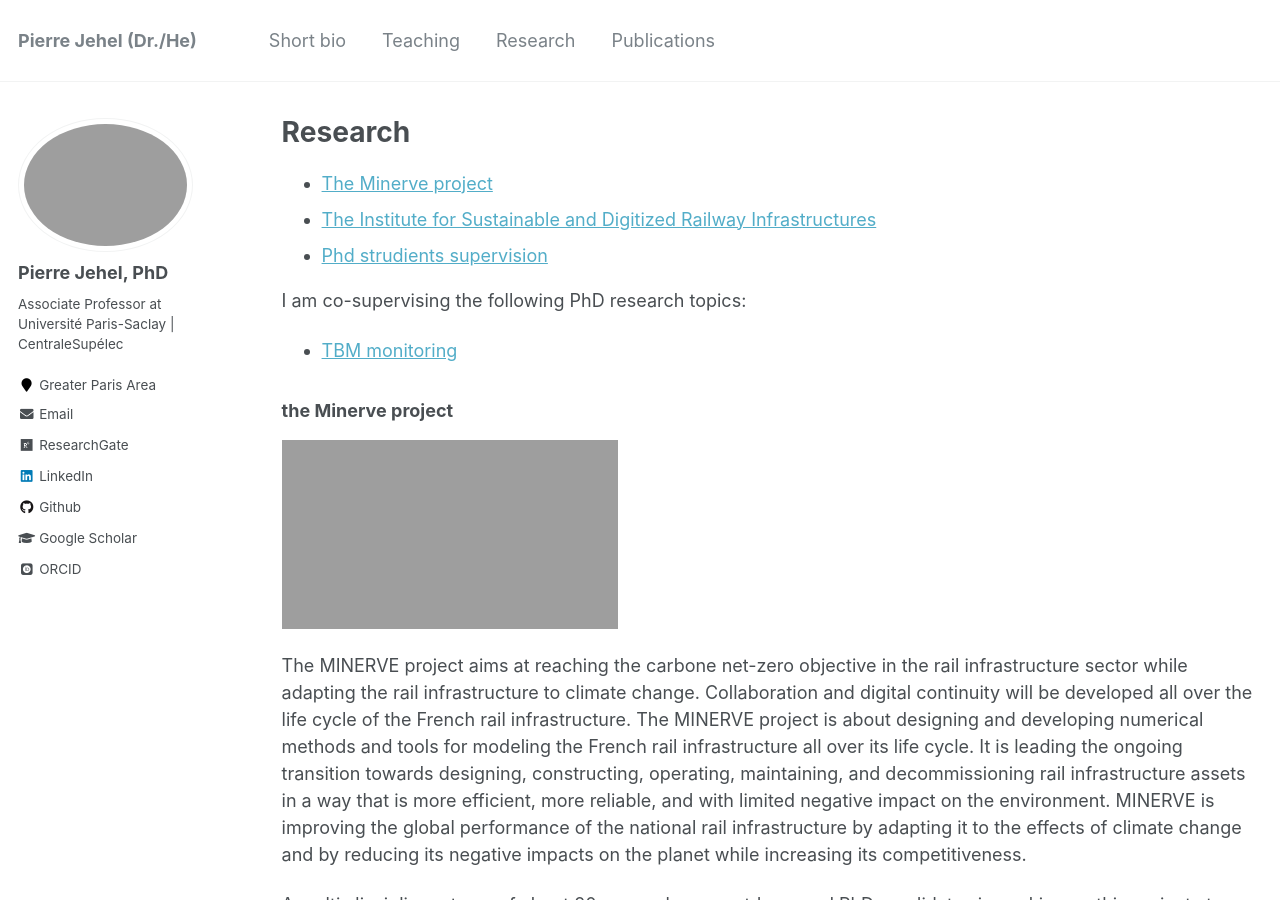
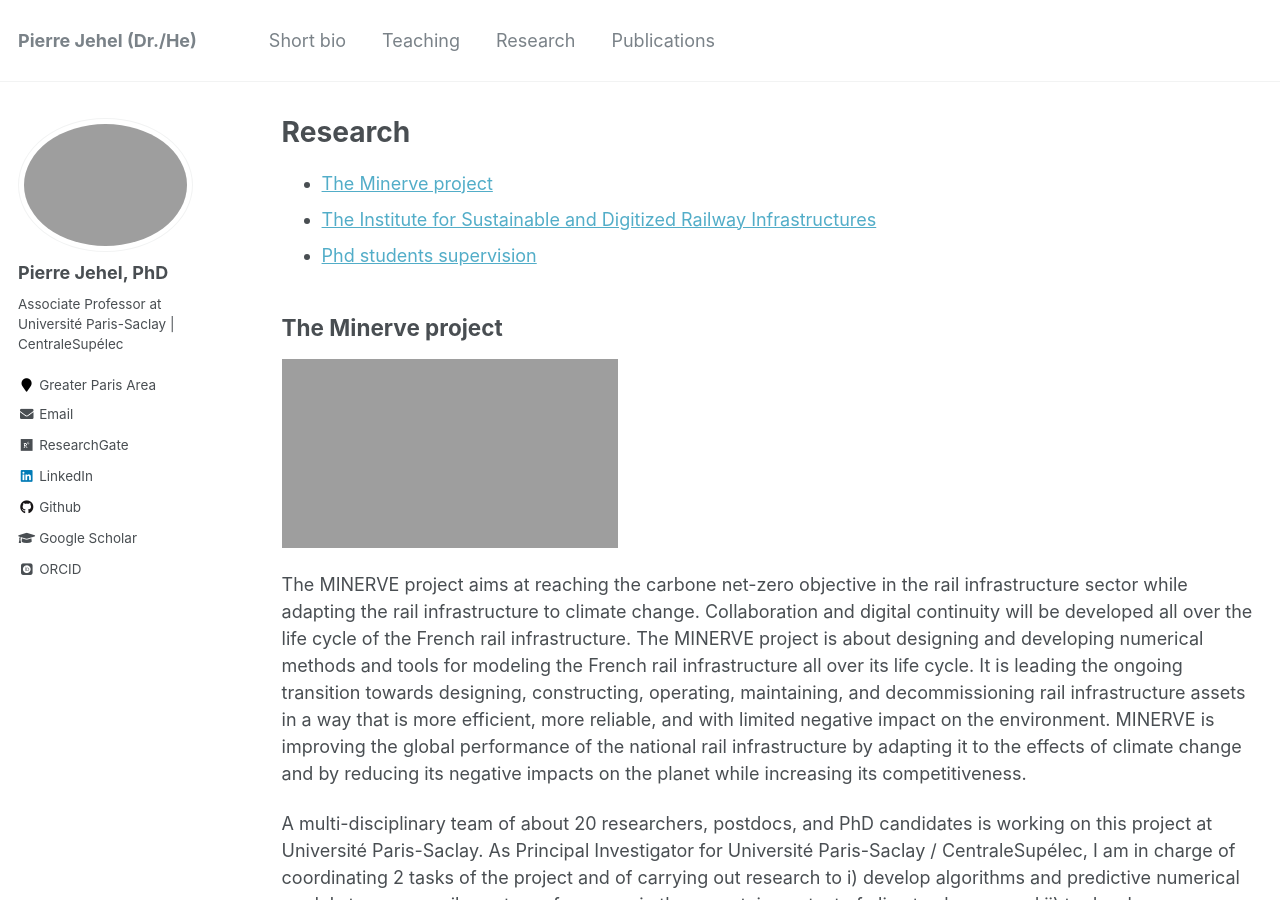
Before and after one commit to jehelp/jehelp.github.io, a Jekyll site: the page built from _pages/research.md, in a window 1280 px wide and 900 px high. Built offline with Jekyll 4.4.1, drawn with Linux system fonts in a browser that asks for light colours; some web fonts are replaced.

Commit message:
research

```diff
--- a/_pages/research.md
+++ b/_pages/research.md
@@ -8,14 +8,10 @@ author_profile: true
 <a name="top"></a>
 * [The Minerve project](#minerve-project)
 * [The Institute for Sustainable and Digitized Railway Infrastructures](#isdri)
-* [Phd strudients supervision](#phds)
-
-I am co-supervising the following PhD research topics:
-* [TBM monitoring](#tbm-monitoring)
-
+* [Phd students supervision](#phds)
 
 <a name="minerve-project"></a>
-### the Minerve project
+## The Minerve project
 
 <style>
 @media (max-width: 560px) {
@@ -49,7 +45,7 @@ The project MINERVE is a public-private &euro;35 million-project gathering 4 ind
 
 
 <a name="isdri"></a>
-### The Institute for Sustainable and Digitized Railway Infrastructures
+## The Institute for Sustainable and Digitized Railway Infrastructures
 
 Seminars programs
 
@@ -57,7 +53,7 @@ Seminars programs
 
 
 <a name="phds"></a>
-### Tunnel Boring Machine monitoring in urban areas
+## Tunnel Boring Machine monitoring in urban areas
 
 I am co-supervising the research work of a PhD candidate on controlling Tunnel Boring Machines (TBM) to minimize ground settlements in urban areas. A finite element computational model is being developed using the software Abaqus for simulating ground settlement induced by a TBM underground. Data from the TBM and from ground surface monitoring is being collected. A reinforcement learning strategy using Gaussian processes will be explored for providing optimal control of the TBM.
 
```
Also changed, not shown: _pages/about.md (+1 -1 lines).
